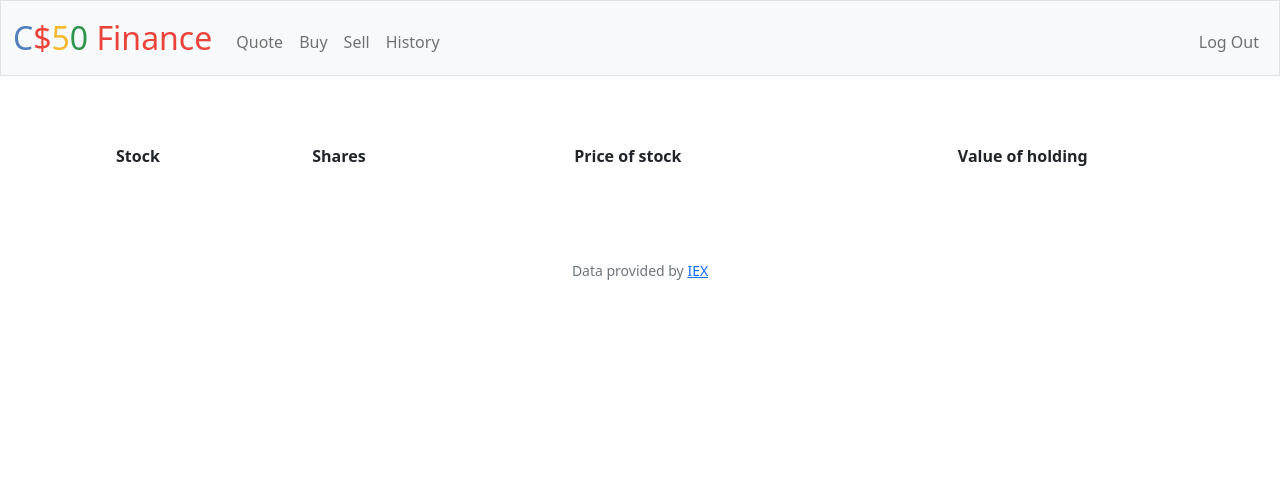
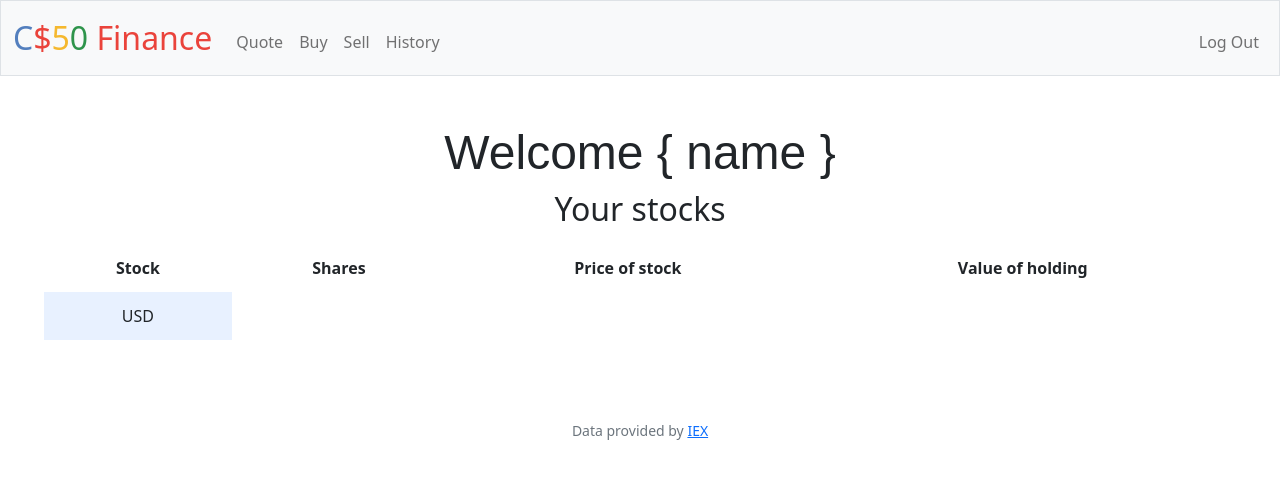
Before and after one commit to Shadowmachete/CS50, a Flask app: page / in a window 1280 px wide. Shown: the top 479 px of the page. Run offline with Flask 3, Linux system fonts and the light colour scheme; a user stored in the database is signed in; lists and menus that the app fills with data are empty; some libraries are stand-ins or nearby versions.

Commit message:
Tue, Oct 17, 2023, 3:09 PM +08:00

```diff
--- a/pset9/finance/app.py
+++ b/pset9/finance/app.py
@@ -37,8 +37,8 @@ def after_request(response):
 @login_required
 def index():
     """Show portfolio of stocks"""
-
-    return render_template("index.html")
+    stocks = db.execute("SELECT * FROM purchases WHERE id = ?", session["user_id"])
+    return render_template("index.html", stocks=stocks)
 
 
 @app.route("/buy", methods=["GET", "POST"])
--- a/pset9/finance/static/styles.css
+++ b/pset9/finance/static/styles.css
@@ -48,3 +48,8 @@ tbody tr:nth-of-type(odd) {
     background-color: #f5f5f5;
     transition: color 2s ease-in-out, background-color 0.15s ease-in-out;
 }
+
+h1 {
+    font-family: 'Montserrat', sans-serif;
+    font-size: 48px;
+}
--- a/pset9/finance/templates/index.html
+++ b/pset9/finance/templates/index.html
@@ -5,6 +5,8 @@
 {% endblock %}
 
 {% block main %}
+    <h1> Welcome { name }</h1>
+    <h2> Your stocks </h2>
     <div class="section">
         <table>
             <thead>
@@ -15,6 +17,13 @@
                     <th> Value of holding </th>
                 </tr>
             </thead>
+            <tbody>
+                {% for stock in stocks %}
+                    <tr>
+                        <td>{{ stock.stock }}</td>
+                    </tr>
+                {% endfor %}
+            </tbody>
         </table>
     </div>
 {% endblock %}
```
Also changed, not shown: pset9/finance/finance.db.
